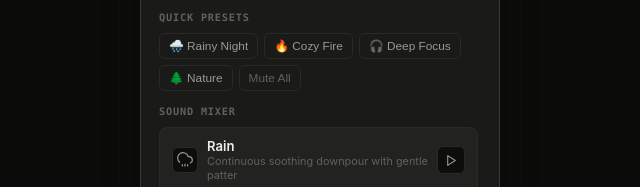
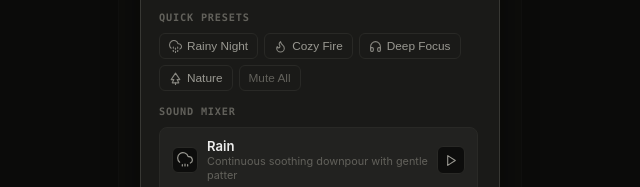
Before and after one commit to akamusti/PomodoroApp, a website built with Vite: page index.html in a window 1280 px wide. Both pictures are taken after a click on the button 755 px from the left and 32 px from the top of the page. Shown: the part 244-431 px from the top of the page, 320-960 px from the left. Built offline with nearby package versions, Linux system fonts and the light colour scheme.

Commit message:
fix: replace emojis with vector SVGs to prevent WebKit COLRv1 crash

```diff
--- a/index.html
+++ b/index.html
@@ -272,10 +272,22 @@
             <!-- Quick Presets -->
             <div class="section-caption">QUICK PRESETS</div>
             <div class="ambient-presets">
-              <button class="preset-pill" data-preset="rainy-night">🌧️ Rainy Night</button>
-              <button class="preset-pill" data-preset="cozy-fireplace">🔥 Cozy Fire</button>
-              <button class="preset-pill" data-preset="deep-focus">🎧 Deep Focus</button>
-              <button class="preset-pill" data-preset="peaceful-nature">🌲 Nature</button>
+              <button class="preset-pill" data-preset="rainy-night">
+                <svg viewBox="0 0 24 24" width="13" height="13" fill="none" stroke="currentColor" stroke-width="2" stroke-linecap="round" stroke-linejoin="round"><path d="M20 16.58A5 5 0 0 0 18 7h-1.26A8 8 0 1 0 4 15.25"></path><line x1="8" y1="19" x2="8" y2="21"></line><line x1="8" y1="13" x2="8" y2="15"></line><line x1="16" y1="19" x2="16" y2="21"></line><line x1="16" y1="13" x2="16" y2="15"></line><line x1="12" y1="21" x2="12" y2="23"></line><line x1="12" y1="15" x2="12" y2="17"></line></svg>
+                <span>Rainy Night</span>
+              </button>
+              <button class="preset-pill" data-preset="cozy-fireplace">
+                <svg viewBox="0 0 24 24" width="13" height="13" fill="none" stroke="currentColor" stroke-width="2" stroke-linecap="round" stroke-linejoin="round"><path d="M8.5 14.5A2.5 2.5 0 0 0 11 12c0-1.38-.5-2-1-3-1.072-2.143-.224-4.054 2-6 .5 2.5 2 4.9 4 6.5 2 1.6 3 3.5 3 5.5a7 7 0 1 1-14 0c0-1.153.433-2.294 1-3a2.5 2.5 0 0 0 2.5 2.5z"></path></svg>
+                <span>Cozy Fire</span>
+              </button>
+              <button class="preset-pill" data-preset="deep-focus">
+                <svg viewBox="0 0 24 24" width="13" height="13" fill="none" stroke="currentColor" stroke-width="2" stroke-linecap="round" stroke-linejoin="round"><path d="M3 18v-6a9 9 0 0 1 18 0v6"></path><path d="M21 19a2 2 0 0 1-2 2h-1a2 2 0 0 1-2-2v-3a2 2 0 0 1 2-2h3zM3 19a2 2 0 0 0 2 2h1a2 2 0 0 0 2-2v-3a2 2 0 0 0-2-2H3z"></path></svg>
+                <span>Deep Focus</span>
+              </button>
+              <button class="preset-pill" data-preset="peaceful-nature">
+                <svg viewBox="0 0 24 24" width="13" height="13" fill="none" stroke="currentColor" stroke-width="2" stroke-linecap="round" stroke-linejoin="round"><path d="M12 2L4 14h5l-3 6h12l-3-6h5L12 2z"></path><line x1="12" y1="20" x2="12" y2="24"></line></svg>
+                <span>Nature</span>
+              </button>
               <button class="preset-pill reset" data-preset="clear-all">Mute All</button>
             </div>
 
--- a/src/style.css
+++ b/src/style.css
@@ -832,6 +832,9 @@ body {
 }
 
 .preset-pill {
+  display: inline-flex;
+  align-items: center;
+  gap: 5px;
   background: var(--bg-surface);
   border: 1px solid var(--border-hairline);
   border-radius: 6px;
@@ -841,6 +844,16 @@ body {
   color: var(--text-secondary);
   cursor: pointer;
   transition: all 0.15s ease;
+}
+
+.preset-pill svg {
+  flex-shrink: 0;
+  opacity: 0.85;
+}
+
+.preset-pill:hover svg,
+.preset-pill.active svg {
+  opacity: 1;
 }
 
 .preset-pill:hover {
```
